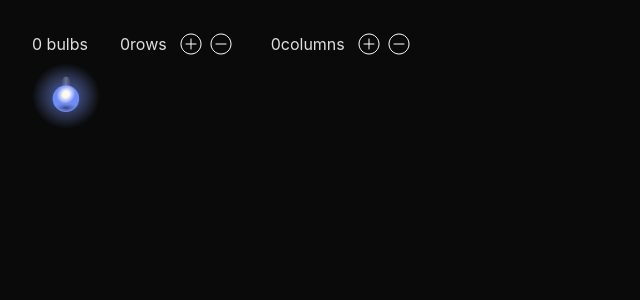
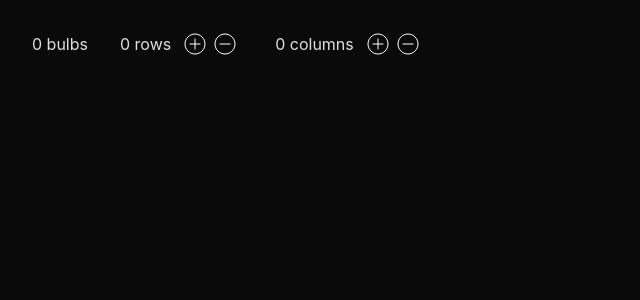
Before and after one commit to Patrycja-dz/lights-generator-app, a React (Vite) app: page / in a window 1280 px wide. Shown: the top 300 px of the page, without its empty margins (0-640 px from the left). Built offline with nearby package versions, Linux system fonts and the light colour scheme.

Commit message:
generate grid dynamically

```diff
--- a/src/App.jsx
+++ b/src/App.jsx
@@ -1,18 +1,71 @@
+import { useState } from "react";
 import "./App.css";
 import Counter from "./components/Counter";
-import { Plus } from "./components/Icons/Plus";
 import SingleLight from "./components/SingleLight";
 import { Text } from "./components/Text";
+import Grid from "./components/Grid";
+function App() {
+  const [count, setCount] = useState({
+    rows: 0,
+    columns: 0,
+  });
+  const handleCounterChange = (identifier, fn, value) => {
+    setCount((prevCount) => ({
+      ...prevCount,
+      [identifier]: fn(value),
+    }));
+  };
 
-function App() {
+  const incrementRowCount = () =>
+    handleCounterChange("rows", (x) => x + 1, count.rows);
+  const decrementRowCount = () =>
+    handleCounterChange("rows", (x) => Math.max(0, x - 1), count.rows);
+
+  const incrementColumnCount = () =>
+    handleCounterChange(
+      "columns",
+      (x) => limitNumberWithinRange(x + 1, 0, 9),
+      count.columns
+    );
+  const decrementColumnCount = () =>
+    handleCounterChange(
+      "columns",
+      (x) => limitNumberWithinRange(x - 1, 0, 9),
+      count.columns
+    );
+
+  function limitNumberWithinRange(num, min, max) {
+    const MIN = min;
+    const MAX = max;
+    const parsed = parseInt(num);
+    return Math.min(Math.max(parsed, MIN), MAX);
+  }
+  const totalBulbs = count.columns * count.rows;
+  const lights = Array.from({ length: totalBulbs }, (_, index) => index);
   return (
     <div>
       <nav className="nav">
-        <Text>0 bulbs</Text>
-        <Counter text="rows" />
-        <Counter text="columns" />
+        <Text>{totalBulbs} bulbs</Text>
+        <Counter
+          key={"rows"}
+          text="rows"
+          count={count.rows}
+          onCounterPlusChange={incrementRowCount}
+          onCounterMinusChange={decrementRowCount}
+        />
+        <Counter
+          key={"columns"}
+          text="columns"
+          count={count.columns}
+          onCounterPlusChange={incrementColumnCount}
+          onCounterMinusChange={decrementColumnCount}
+        />
       </nav>
-      <SingleLight />
+      <Grid col={count.columns} row={count.rows}>
+        {lights.map((light, index) => (
+          <SingleLight key={index} />
+        ))}{" "}
+      </Grid>
     </div>
   );
 }
--- a/src/components/Counter.jsx
+++ b/src/components/Counter.jsx
@@ -1,25 +1,23 @@
-import { useState } from "react";
 import { Text } from "./Text";
 import { Plus } from "./Icons/Plus";
 import Minus from "./Icons/Minus";
 import styles from "../components/Counter.module.css";
 
-const Counter = ({ text }) => {
-  const [count, setCount] = useState(0);
-  const handleIncrementCounter = () => setCount((prevCount) => prevCount + 1);
-  const handleDecrementCounter = () =>
-    setCount((prevCount) => Math.max(prevCount - 1, 0));
-
+const Counter = ({
+  text,
+  count,
+  onCounterPlusChange,
+  onCounterMinusChange,
+}) => {
   return (
     <div className={styles.wrapper}>
       <Text>
         {count}
-        {text}
+        <span> {text}</span>
       </Text>
       <nav>
-        <Plus onIncrement={handleIncrementCounter} />
-
-        <Minus onDecrement={handleDecrementCounter} />
+        <Plus onIncrement={onCounterPlusChange} />
+        <Minus onDecrement={onCounterMinusChange} />
       </nav>
     </div>
   );
--- /dev/null
+++ b/src/components/Grid.jsx
@@ -0,0 +1,14 @@
+const styles = (col, row) => {
+  return {
+    display: "grid",
+    gridTemplateColumns: `repeat(${col}, 109px)`,
+    gridTemplateRows: `repeat(${row}, 1fr)`,
+    gap: "20px",
+  };
+};
+
+const Grid = ({ col, row, children }) => {
+  return <div style={styles(col, row)}>{children}</div>;
+};
+
+export default Grid;
--- a/src/index.css
+++ b/src/index.css
@@ -22,6 +22,7 @@
 
 .nav {
   display: flex;
+  margin-bottom: 50px;
 }
 
 .nav > * {
```
Also changed, not shown: src/components/Lights.jsx (added, +7 -0 lines).
